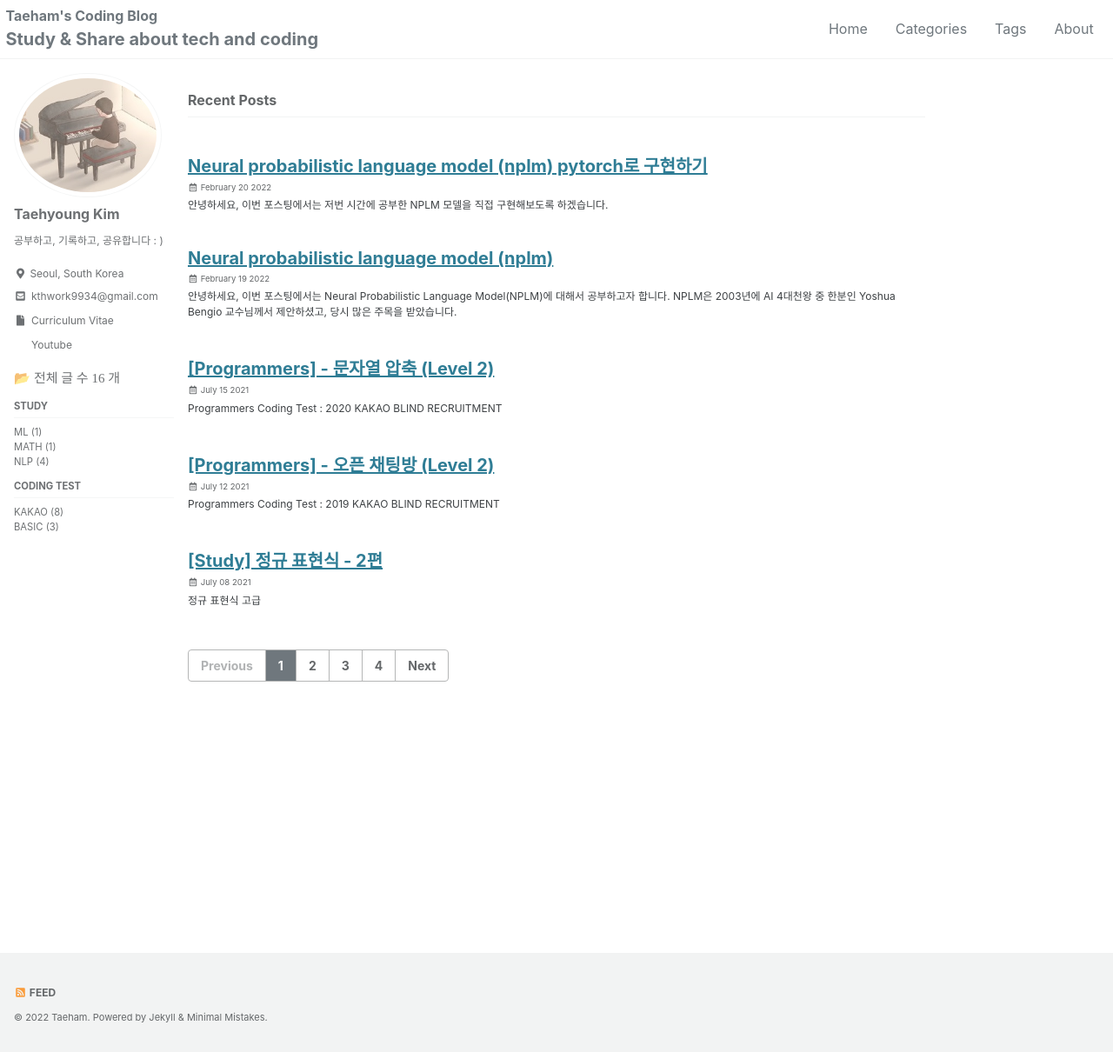
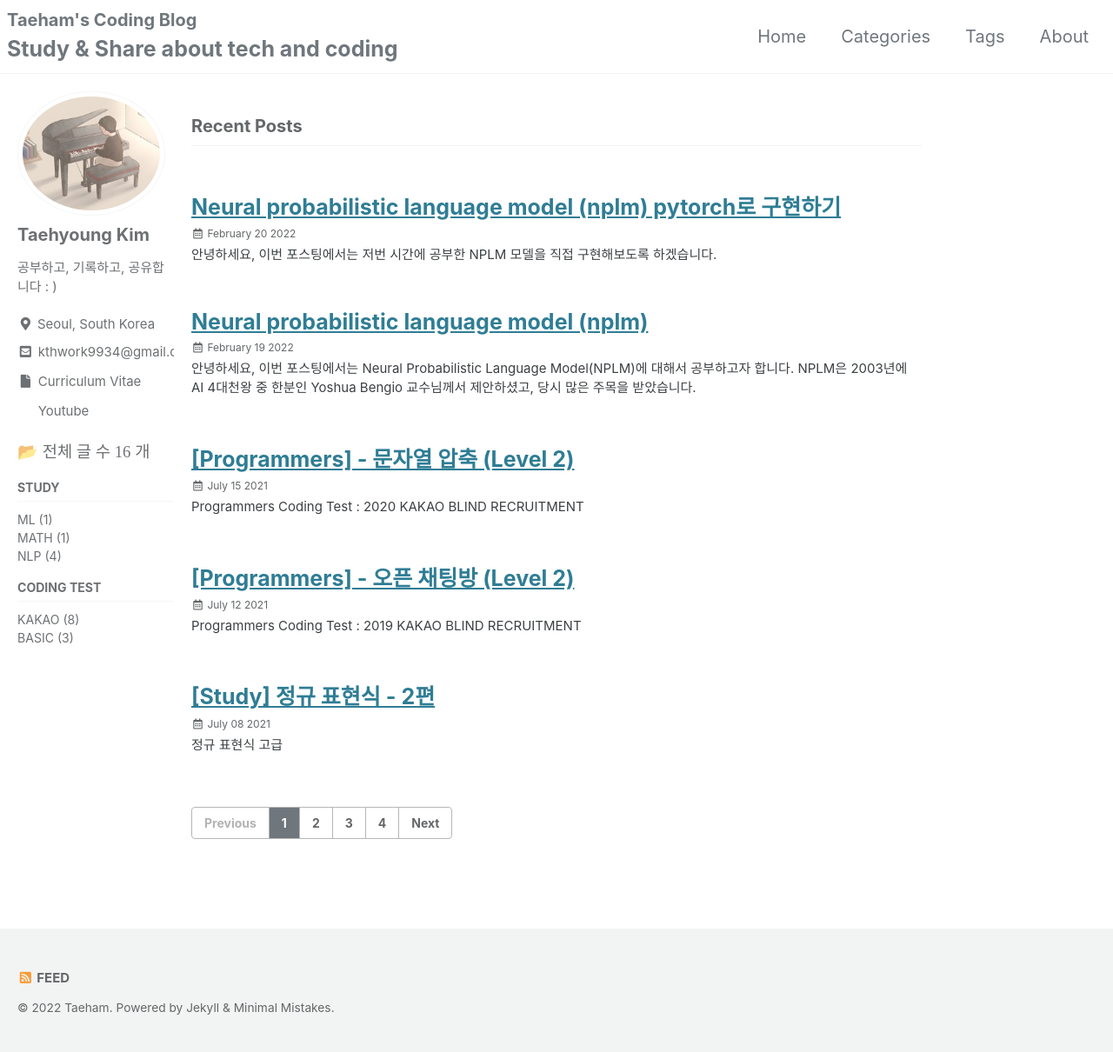
Before and after one commit to kthworks/kthworks.github.io, a Jekyll site: the page built from index.html, in a window 1280 px wide and 1210 px high. Shown: the whole window at 87% size. Built offline with Jekyll 4.4.1, drawn with Linux system fonts in a browser that asks for light colours; cached includes are drawn as plain includes; some web fonts are replaced; the list of posts is cut into pages by our own code.

Commit message:
Update _reset.scss

```diff
--- a/_sass/minimal-mistakes/_reset.scss
+++ b/_sass/minimal-mistakes/_reset.scss
@@ -8,18 +8,18 @@ html {
   /* apply a natural box layout model to all elements */
   box-sizing: border-box;
   background-color: $background-color;
-  font-size: 14px;
+  font-size: 18px;
 
   @include breakpoint($medium) {
-    font-size: 16px;
+    font-size: 20px;
   }
 
   @include breakpoint($large) {
-    font-size: 16px;
+    font-size: 20px;
   }
 
   @include breakpoint($x-large) {
-    font-size: 16px;
+    font-size: 20px;
   }
 
   -webkit-text-size-adjust: 100%;
```
